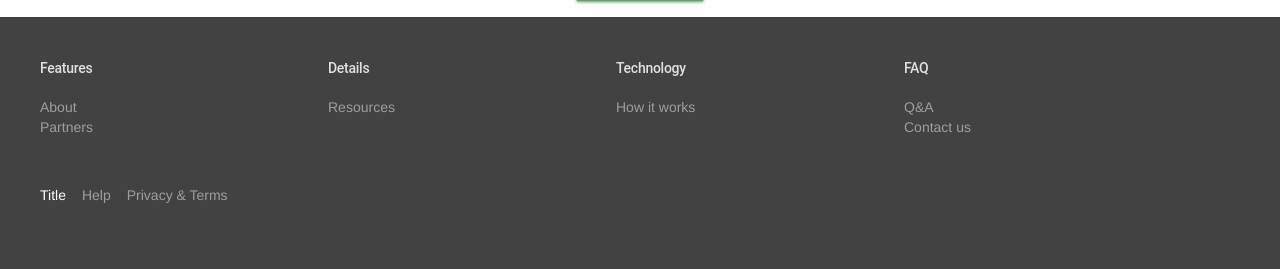
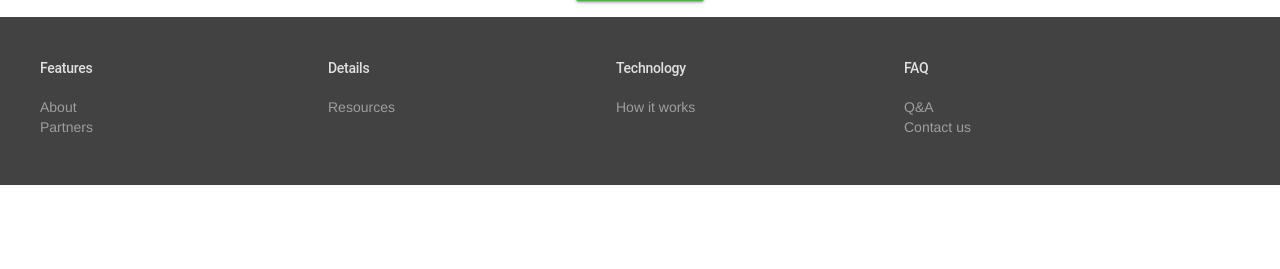
Before and after one commit to PhyoPhyoMa/UI, a Flask app: page / in a window 1280 px wide. Shown: the part 627-896 px from the top of the page. After the commit the page ends 812 px from the top, so only its background shows below. Run offline with Flask 2, Linux system fonts and the light colour scheme; some web fonts are replaced.

Commit message:
Main Page

```diff
--- a/templates/index.html
+++ b/templates/index.html
@@ -150,14 +150,6 @@
 
   </div>
 
-  <div class="mdl-mega-footer__bottom-section">
-    <div class="mdl-logo">Title</div>
-    <ul class="mdl-mega-footer__link-list">
-      <li><a href="#">Help</a></li>
-      <li><a href="#">Privacy & Terms</a></li>
-    </ul>
-  </div>
-
 </footer>
 		<!--JavaScript at end of body for optimized loading-->
 		<script type="text/javascript" src="../static/js/materialize.js"></script>
```
